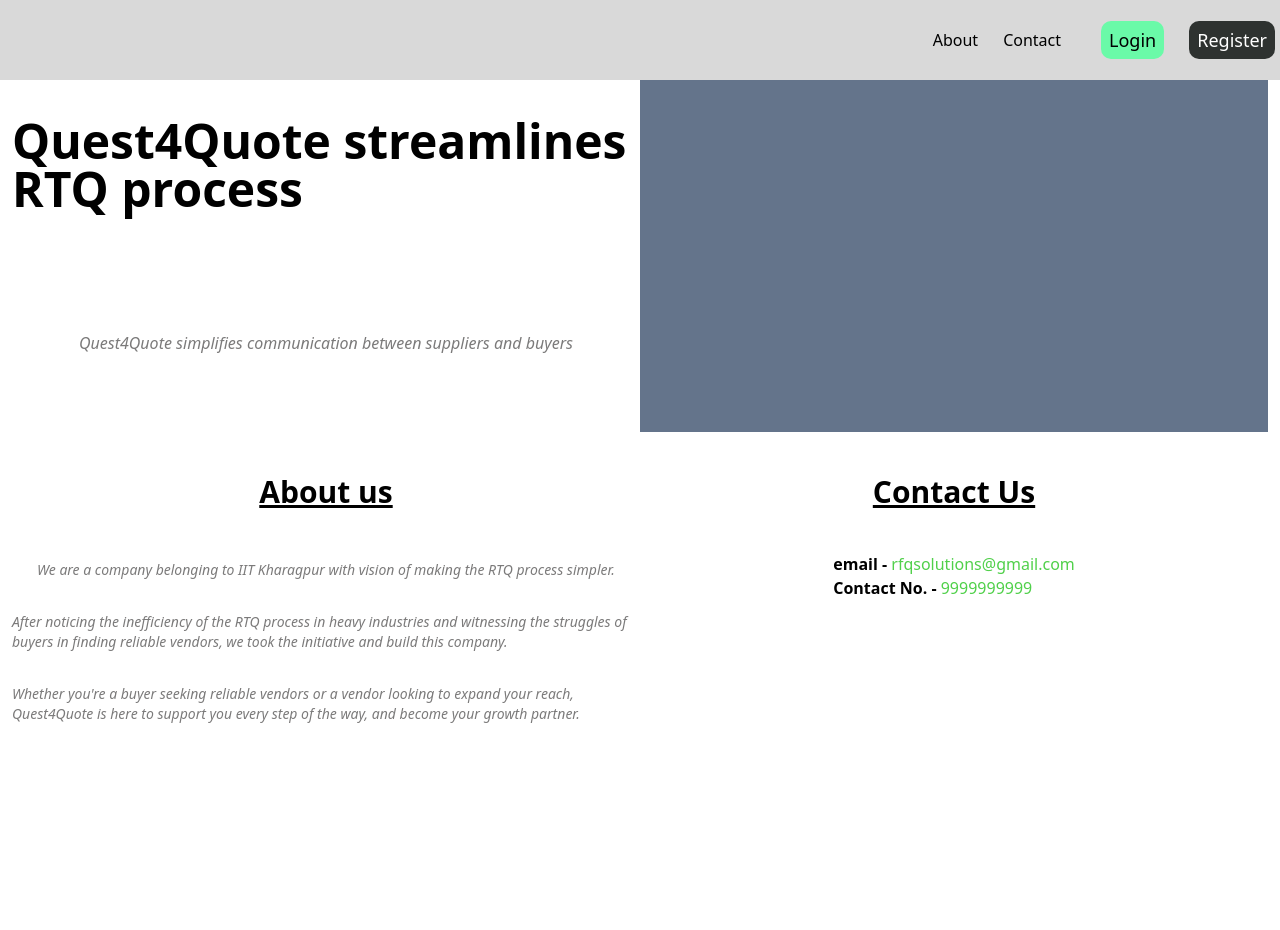
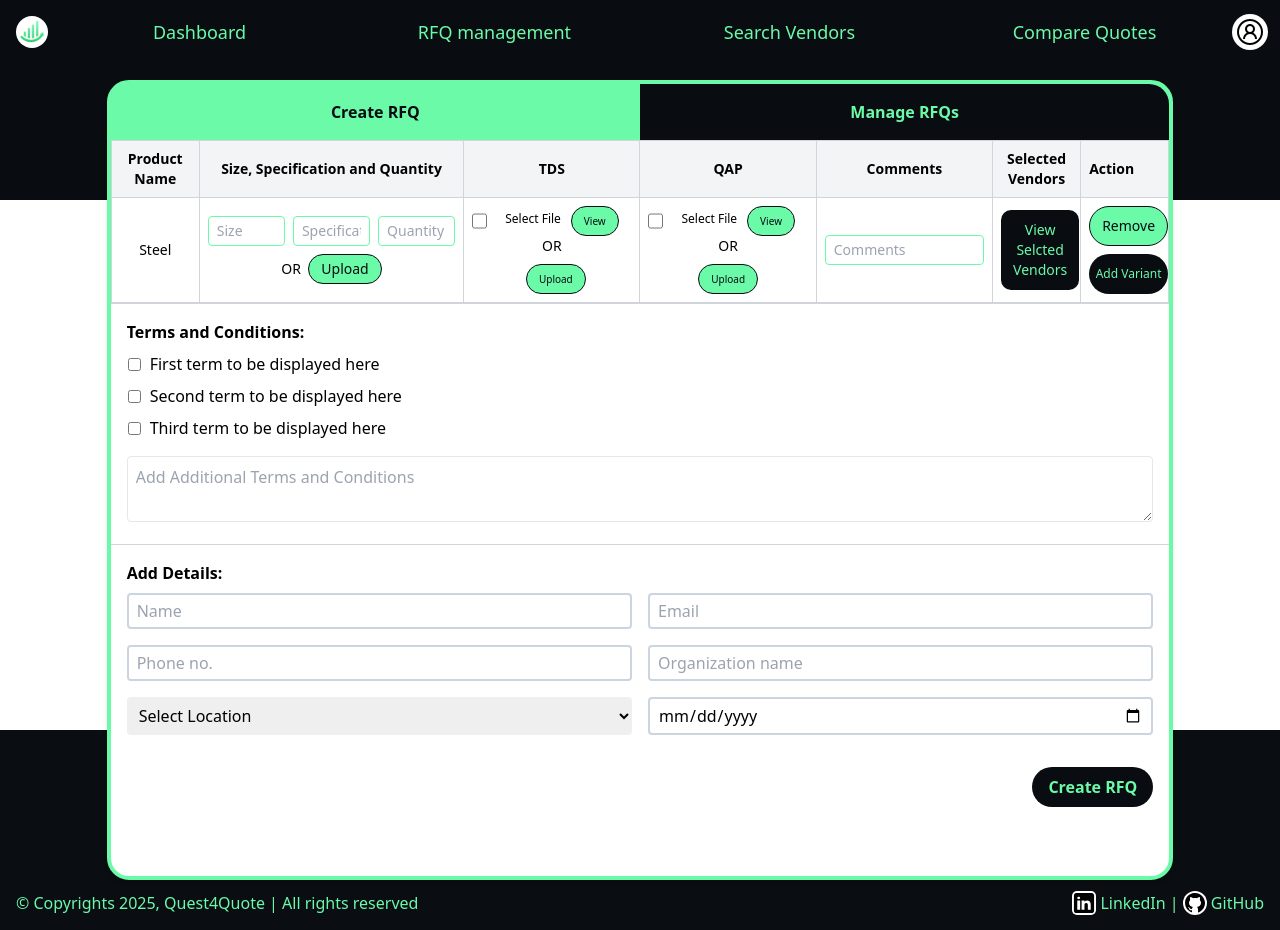
Before and after one commit to saksham-kumar-14/Quest4Quote, a React (Vite) app in the folder client/: page / in a window 1280 px wide. Before the commit the page ends 800 px from the top, so only its background shows below. Built offline with nearby package versions, Linux system fonts and the light colour scheme; the HTML template or start-up script is replaced by a standard one.

Commit message:
Small tweaks

```diff
--- a/client/src/App.tsx
+++ b/client/src/App.tsx
@@ -2,6 +2,7 @@
 import { Routes, Route, BrowserRouter } from 'react-router-dom';
 import { AuthProvider } from './Context/AuthContext';
 import Dashboard from './components/global/dashboard';
+import RFQManagement from './components/rfq-management/rfq-main';
 // import RFQManagement from './components/rfq-management/rfq-main';
 
 const App: React.FC = () => {
@@ -9,14 +10,14 @@
   return(
     <>
 
-    <AuthProvider>
+    {/* <AuthProvider>
       <BrowserRouter>
         <Routes>
           <Route path="/" element={<Dashboard />} />
         </Routes>
       </BrowserRouter>
-    </AuthProvider>
-
+    </AuthProvider> */}
+      <RFQManagement />
     </>
 
   )
--- a/client/src/components/rfq-management/main-management.tsx
+++ b/client/src/components/rfq-management/main-management.tsx
@@ -7,7 +7,7 @@
 const CreateRFQ: React.FC = () => {
   return (
     // <div className="p-1 h-fit w-4/6 bg-[#6AFAA8] min-h-screen z-20 mt-[80px] mx-auto rounded-[11px]">
-      <div className="shadow-md max-w-6xl px-0 w-5/6 border-4 border-[#6AFAA8] h-fit bg-white min-h-screen z-20 mt-[80px] mx-auto rounded-[2px]">
+      <div className=" relative shadow-md max-w-6xl px-0 w-5/6 border-4 border-[#6AFAA8] h-fit bg-white min-h-screen z-20 mt-[80px] mx-auto rounded-[22px]">
         <TabBar />
         <Table />
         <Terms />
--- a/client/src/components/rfq-management/rfq-main.tsx
+++ b/client/src/components/rfq-management/rfq-main.tsx
@@ -9,7 +9,7 @@
     <Navbar list={['Dashboard', 'RFQ management', 'Search Vendors', 'Compare Quotes']} />
     <Header />
     <CreateRFQ />
-    {/* <Footer /> */}
+    <Footer />
     </>
   )
 }
--- a/client/src/components/rfq-management/tab-bar.tsx
+++ b/client/src/components/rfq-management/tab-bar.tsx
@@ -2,11 +2,11 @@
 
 const TabBar: React.FC = () => {
   return (
-    <div className="flex w-full">
-          <button className="w-1/2 p-4 bg-[#6AFAA8] text-[#090D11] font-semibold rounded-tl-lg">
+    <div className="bg-[#6AFAA8] rounded-t-[10px]">
+          <button className="w-1/2 p-4 bg-[#6AFAA8] text-[#090D11] font-semibold rounded-tl-[20px]">
             Create RFQ
           </button>
-          <button className="w-1/2 p-4 bg-[#090D11] font-semibold text-[#6AFAA8] rounded-tr-lg">
+          <button className="w-1/2 p-4 bg-[#090D11] font-semibold text-[#6AFAA8] rounded-tr-[20px]">
             Manage RFQs
           </button>
         </div>
```
